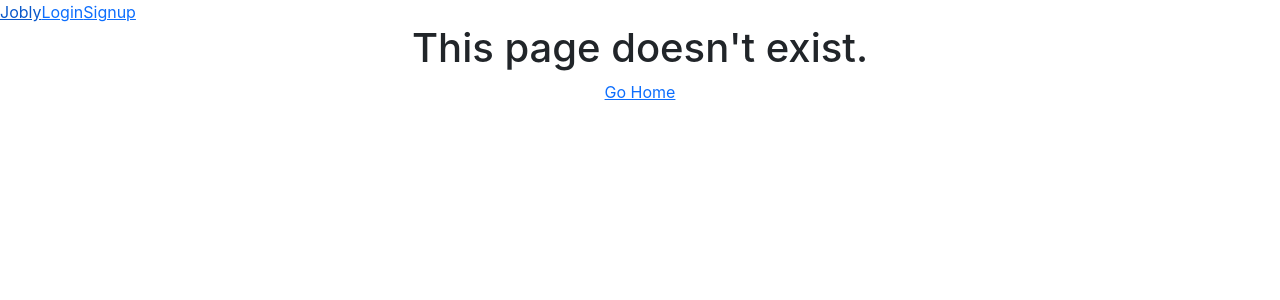
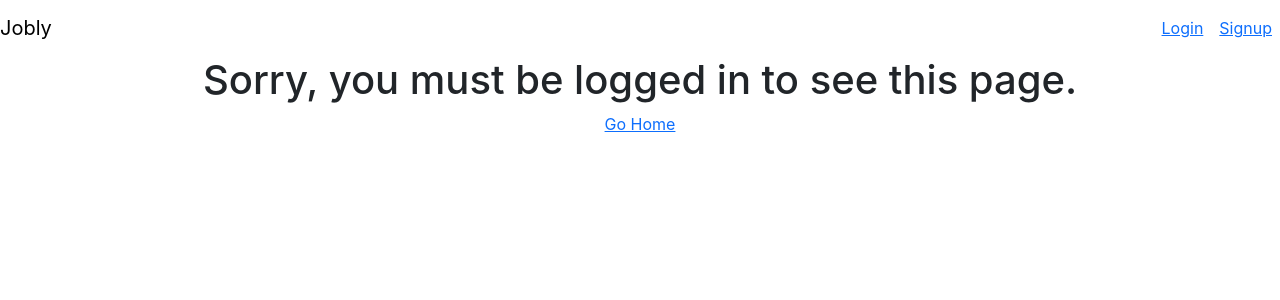
Before and after one commit to ross-brown/react-jobly, a React (Create React App) app: page /jobs in a window 1280 px wide. Shown: the top 300 px of the page. Built offline with nearby package versions, Linux system fonts and the light colour scheme; no server answers.

Commit message:
fixed guards for routes, cleaned up navbar and buttons.

```diff
--- a/src/App.js
+++ b/src/App.js
@@ -29,7 +29,12 @@ function App() {
       }
     }
 
-    if (token) fetchCurrentUser();
+    if (token) {
+      fetchCurrentUser();
+    } else {
+      setCurrentUser(c => ({ ...c, isLoaded: true }));
+    }
+
   }, [token]);
 
 
@@ -57,6 +62,9 @@ function App() {
     localStorage.setItem("token", token);
   }
 
+  /** Protects whole app */
+  if (!currentUser.isLoaded) return <h1>Jobly Loading...</h1>;
+
   return (
     <div className="App">
       <BrowserRouter>
--- a/src/Nav.js
+++ b/src/Nav.js
@@ -11,18 +11,18 @@ function Nav({ logout }) {
   const { currentUser } = useContext(userContext);
 
   return (
-    <nav className="Nav nav">
-      <NavLink to="/">Jobly</NavLink>
+    <nav className="Nav navbar">
+      <NavLink className="navbar-brand" to="/">Jobly</NavLink>
       {currentUser.data
-        ? <div className="justify-content-end">
-          <NavLink to="/companies">Companies</NavLink>
-          <NavLink to="/jobs">Jobs</NavLink>
-          <NavLink to="/profile">Profile</NavLink>
-          <NavLink to="/" onClick={logout}>{`Logout(${currentUser.data.username})`}</NavLink>
+        ? <div className="d-inline justify-content-end">
+          <NavLink className="mx-2" to="/companies">Companies</NavLink>
+          <NavLink className="mx-2" to="/jobs">Jobs</NavLink>
+          <NavLink className="mx-2" to="/profile">Profile</NavLink>
+          <NavLink className="mx-2" to="/" onClick={logout}>{`Logout(${currentUser.data.username})`}</NavLink>
         </div>
         : <div className="justify-content-end">
-          <NavLink to="/login">Login</NavLink>
-          <NavLink to="/signup">Signup</NavLink>
+          <NavLink className="mx-2" to="/login">Login</NavLink>
+          <NavLink className="mx-2" to="/signup">Signup</NavLink>
         </div>}
     </nav>
   );
--- a/src/RoutesList.js
+++ b/src/RoutesList.js
@@ -25,7 +25,7 @@ function RoutesList({ login, signup }) {
       <Routes>
         <Route path="/" element={<Homepage />} />
         <Route path="*" element={<NotFound />} />
-        {currentUser.isLoaded
+        {currentUser.data
           ? <>
             <Route path="/companies" element={<CompanyList />} />
             <Route path="/companies/:handle" element={<CompanyDetail />} />
--- a/src/pages/CompanyList.js
+++ b/src/pages/CompanyList.js
@@ -31,7 +31,7 @@ function CompanyList() {
     setCompanies(data);
   }
 
-  if (!companies) return <h1>Loading....</h1>;
+  if (!companies) return <h1>Companies Loading....</h1>;
 
   return (
     <div className="CompanyList">
--- a/src/pages/Homepage.js
+++ b/src/pages/Homepage.js
@@ -17,8 +17,8 @@ function Homepage() {
       {currentUser.data
         ? <p>Welcome Back, {currentUser.data.username}!</p>
         : <>
-          <Link to="/login">Login</Link>
-          <Link to="/signup">Signup</Link>
+          <Link className="btn btn-primary mx-1" to="/login">Login</Link>
+          <Link className="btn btn-primary mx-1" to="/signup">Signup</Link>
         </>}
     </div>
   );
--- a/src/pages/JobList.js
+++ b/src/pages/JobList.js
@@ -31,7 +31,7 @@ function JobList() {
     setJobs(data);
   }
 
-  if (!jobs) return <h1>Loading....</h1>;
+  if (!jobs) return <h1>Jobs Loading....</h1>;
 
   return (
     <div className="JobList">
--- a/src/pages/NotFound.js
+++ b/src/pages/NotFound.js
@@ -10,13 +10,14 @@ function NotFound() {
 
   return (
     <div className="NotFound">
-      {currentUser
-      ? <>
-          <h1>This page doesn't exist.</h1>
+      {currentUser.data
+        ? <>
+          <h1>Sorry, this page isn't available.</h1>
+          <p>Either the page is broken, deleted, or doesn't exist.</p>
           <Link to="/">Go Home</Link>
         </>
-      : <>
-          <h1>You must be logged in to see this page.</h1>
+        : <>
+          <h1>Sorry, you must be logged in to see this page.</h1>
           <Link to="/">Go Home</Link>
         </>}
     </div>
```
Also changed, not shown: src/api.js (+5 -5 lines).
